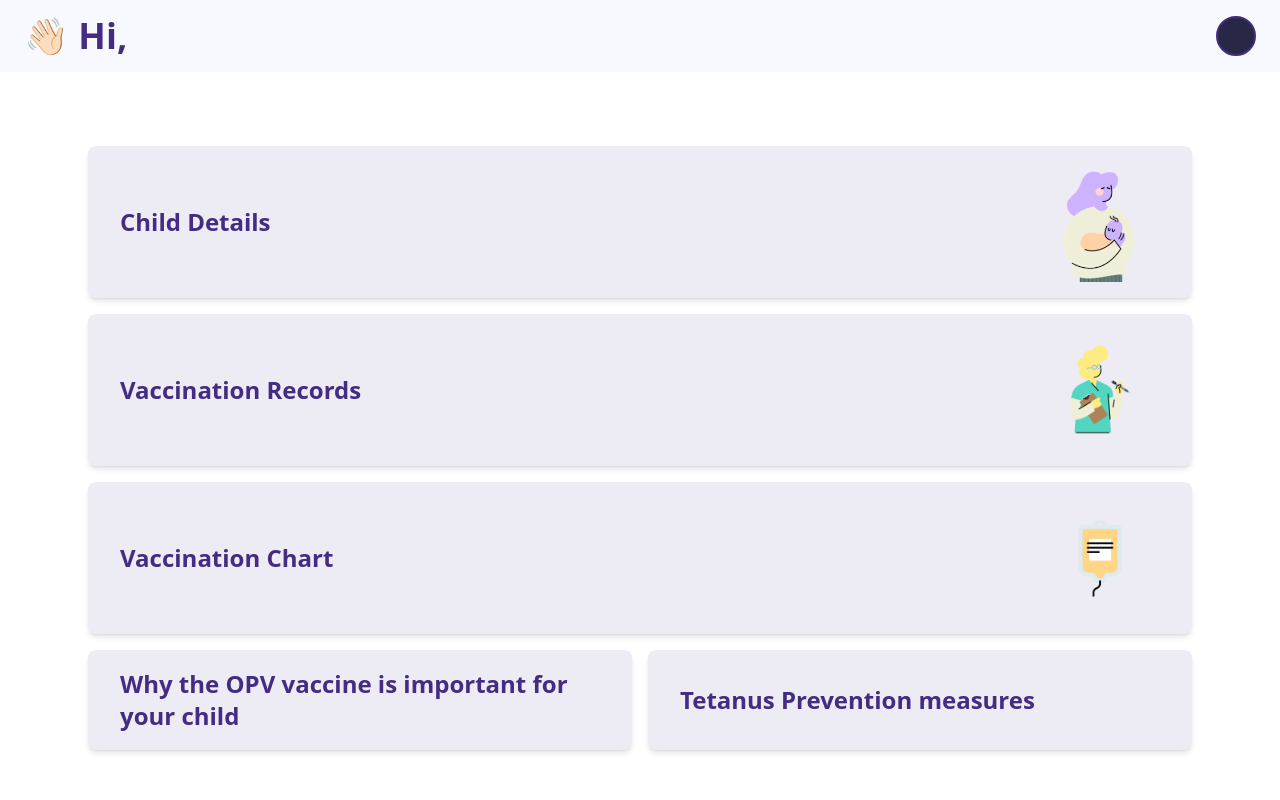
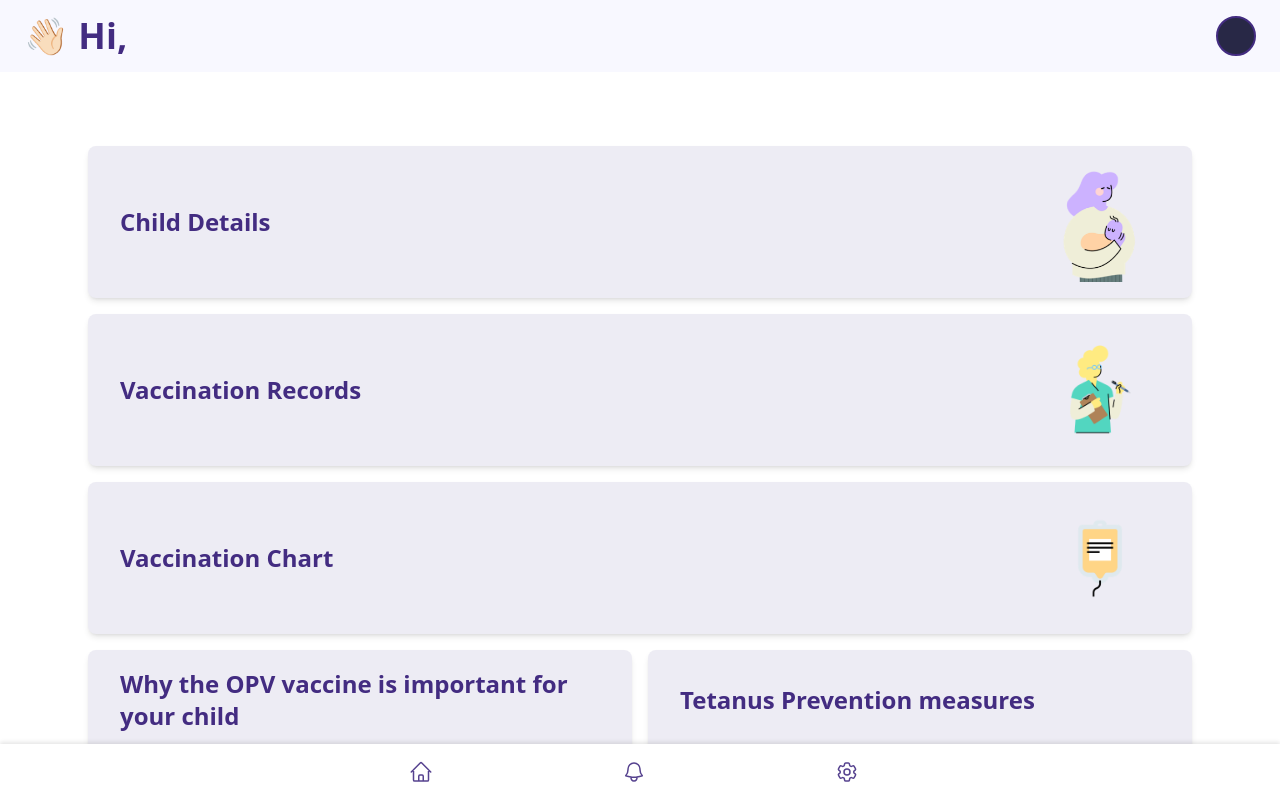
Before and after one commit to ivycommunity/immunization, a Vue app in the folder frontend/: page /user/home in a window 1280 px wide. Built offline with nearby package versions, Linux system fonts and the light colour scheme; the HTML template or start-up script is replaced by a standard one.

Commit message:
Creation and integration of the Bottom bar

```diff
--- /dev/null
+++ b/frontend/src/components/User/BottomNavBar.vue
@@ -0,0 +1,42 @@
+<script setup>
+    import {
+        HomeModernIcon,
+        HomeIcon,
+        Cog6ToothIcon,
+        BellAlertIcon,
+        BellIcon
+    } from '@heroicons/vue/24/outline';
+
+    const navItems = [
+        {
+            default_icon : HomeIcon,
+            to : "/user/home",
+        },
+        {
+            default_icon : BellIcon,
+            secondary_icon: BellAlertIcon,
+            to : "/user/notification",
+        },
+        {
+            default_icon : Cog6ToothIcon,
+            to : "/user/profile",
+        },
+    ]
+</script>
+
+<template>
+
+<div class="w-full flex items-center justify-center fixed bottom-0 left-0 bg-white" style="box-shadow: 0 -2px 4px rgba(0, 0, 0, 0.1);">
+        <div class="w-full md:max-w-[50%] py-4 flex items-center justify-around">
+            <div v-for="(item, index) in navItems" :key="index" >
+                <router-link
+                    class=""
+                    :to="item.to"
+                >
+                    <component :is="item.default_icon" class="h-6 w-6 text-[#56428F]/100 mr-3" aria-hidden="true" />
+                </router-link>
+            </div>
+        </div>
+    </div>
+
+</template>
--- a/frontend/src/components/User/settingsMenu.vue
+++ b/frontend/src/components/User/settingsMenu.vue
@@ -48,14 +48,14 @@
       <nav class="py-2">
         <ul class="space-y-1">
           <li v-for="(item, index) in menuItems" :key="index">
-            <a
-              :href="item.to.concat(item.label.toLowerCase())"
+            <router-link
+              :to="item.to.concat(item.label.toLowerCase())"
               class="flex items-center px-4 py-3 text-[#56428F] hover:bg-[#F8F4F8] transition-colors duration-200"
             >
               <component :is="item.icon" class="h-5 w-5 text-[#56428F]/60 mr-3" aria-hidden="true" />
               <span class="font-medium">{{ item.label }}</span>
               <ChevronRightIcon class="h-5 w-5 text-gray-400 ml-auto" aria-hidden="true" />
-            </a>
+            </router-link>
           </li>
         </ul>
       </nav>
--- a/frontend/src/components/User/userLayout.vue
+++ b/frontend/src/components/User/userLayout.vue
@@ -1,6 +1,7 @@
 <script setup>
 import { computed } from 'vue';
 import Topbar from './topbar.vue';
+import bottomBar from '@/components/User/BottomNavBar.vue';
 
 // Props
 const props = defineProps({
@@ -21,7 +22,11 @@ const props = defineProps({
   className: {
     type: String,
     default: ""
-  }
+  },
+  withBottomBar: {
+    type: Boolean,
+    default: false,
+  },
 });
 
 console.log('Layout received user:', props.userData);
@@ -31,9 +36,10 @@ const move = computed(() => props.topBarMove === true || props.topBarMove === 't
 </script>
 
 <template>
-  <div class="default-layout">
-    <Topbar :title="topBartitle" :user="userData" :move="move" :back-to="bactTo" />
-    <main :class="`
+  <div class="default-layout relative h-screen flex flex-col">
+    <Topbar :title="topBartitle" :user="userData" :move="move" :back-to="bactTo" class="fixed top-0 left-0 w-full z-10" />
+    <main
+      :class="`
           w-full
           mx-auto
           mt-[44px]
@@ -44,8 +50,33 @@ const move = computed(() => props.topBarMove === true || props.topBarMove === 't
           md:max-w-2xl
           lg:max-w-4xl
           xl:max-w-6xl
-          2xl:max-w-7xl ${className}`">
+          2xl:max-w-7xl
+          flex-1
+          overflow-y-auto
+          scrollbar-hide
+          ${props.withBottomBar ? 'pb-16' : ''}
+          ${className}`"
+      >
       <slot></slot>
     </main>
+    <bottomBar v-if="!!withBottomBar" class="fixed bottom-0 left-0 w-full z-10" />
   </div>
 </template>
+
+<style scoped>
+.default-layout {
+  display: flex;
+  flex-direction: column;
+  height: 100vh;
+  overflow: hidden;
+}
+
+.scrollbar-hide {
+  -ms-overflow-style: none;  /* IE and Edge */
+  scrollbar-width: none;     /* Firefox */
+}
+
+.scrollbar-hide::-webkit-scrollbar {
+  display: none;             /* Chrome, Safari and Opera */
+}
+</style>
--- a/frontend/src/views/User_dashboard/home/homePage.vue
+++ b/frontend/src/views/User_dashboard/home/homePage.vue
@@ -20,7 +20,7 @@
 </script>
 
 <template>
-    <Layout :user-data="{ first_name: first_name, avatar: null }" topBarMove="false">
+    <Layout :user-data="{ first_name: first_name, avatar: null }" :topBarMove="false" :with-bottom-bar ="true" >
         <div class="mb-4 flex flex-col gap-4 w-full items-center justify-center">
             <homeNavButton
                 title="Child Details"
--- a/frontend/src/views/User_dashboard/settings/profile.vue
+++ b/frontend/src/views/User_dashboard/settings/profile.vue
@@ -25,6 +25,7 @@
     <userLayout
         topBartitle="Settings"
         topBarMove="false"
+        :with-bottom-bar ="true"
     >
         <profileComponent :user-full-name = "userFullName" :user-email = "userEmail" :user-phone="userPhone_number" />
         <settingsMenu/>
```
Also changed, not shown: frontend/src/views/User_dashboard/home/notification.vue (added).
